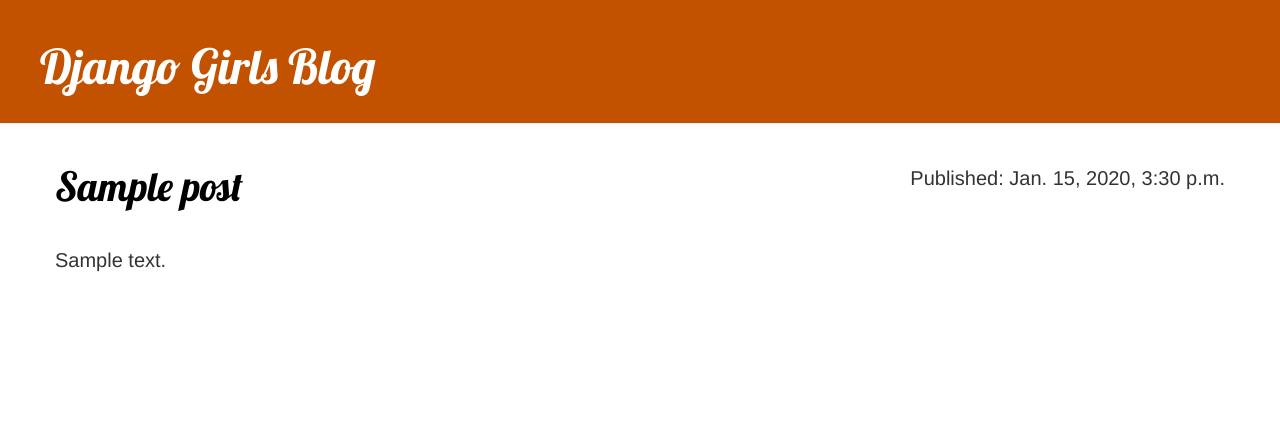
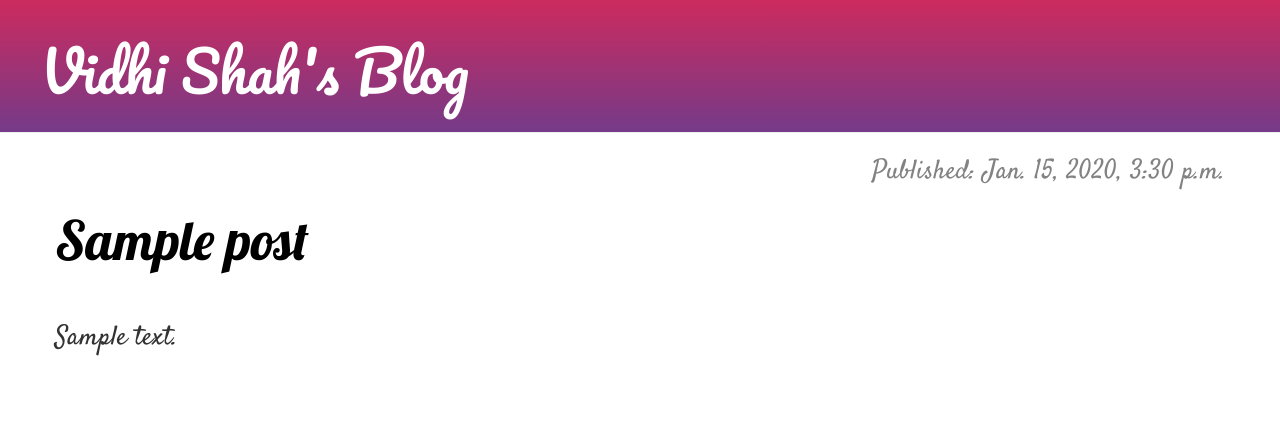
Before and after one commit to vidhishah171/my-first-blog, a Django app: page / in a window 1280 px wide. Shown: the top 427 px of the page. Run offline with Django 3.2, Linux system fonts and the light colour scheme; tables that the repository leaves empty hold one stand-in row (values such as "Sample post"); some libraries are stand-ins or nearby versions.

Commit message:
Added view and template for detailed blog post as well as CSS for the site 4thd time.

```diff
--- a/blog/static/css/blog.css
+++ b/blog/static/css/blog.css
@@ -1,17 +1,15 @@
-*{
-	fonnt-size:20px;
-}
-
 .page-header {
-    background-color: #C25100;
+    /*background-color: #C25100; */
+    background: -webkit-linear-gradient(#cc2b5e, #753a88);
     margin-top: 0;
     padding: 20px 20px 20px 40px;
 }
 
 .page-header h1, .page-header h1 a, .page-header h1 a:visited, .page-header h1 a:active {
     color: #ffffff;
-    font-size: 36pt;
+    font-size: 2em;
     text-decoration: none;
+    font-family: 'Pacifico', cursive;
 }
 
 .content {
@@ -22,8 +20,6 @@
 h1, h2, h3, h4 {
     font-family: 'Lobster', cursive;
     font-size: 2em;
-}
-
 }
 
 .date {
@@ -51,11 +47,20 @@
     margin-bottom: 70px;
 }
 
-.post h2 a, .post h2 a:visited {
+.post h2 a{
     color: #000000;
+    transition: color 1s;
+}
+
+.post h2 a:hover{
+	background: -webkit-linear-gradient(#cc2b5e, #753a88);
+	-webkit-background-clip: text;
+	-webkit-text-fill-color: transparent;
+    text-shadow: 2px 4px 3px rgba(0,0,0,0.1);
 }
 
 .col-sm-12{
 	width: 100%;
-	font-size: 20px;
+	font-size: 27px;
+	font-family: 'Satisfy', cursive;
 }
--- a/blog/templates/blog/base.html
+++ b/blog/templates/blog/base.html
@@ -7,10 +7,11 @@
 	<link rel="stylesheet" href="//maxcdn.bootstrapcdn.com/bootstrap/3.2.0/css/bootstrap-theme.min.css">
 	<link rel="stylesheet" href="{% static 'css/blog.css' %}">
     <link href="//fonts.googleapis.com/css?family=Lobster&subset=latin,latin-ext" rel="stylesheet" type="text/css">
+    <link href="https://fonts.googleapis.com/css2?family=Pacifico&family=Satisfy&display=swap" rel="stylesheet">
 </head>
 <body>
 	<div class="page-header">
-        <h1><a href="/">Django Girls Blog</a></h1>
+        <h1><a href="/">Vidhi Shah's Blog</a></h1>
     </div>
     <div class="content container-fluid">
     <div class="row">
--- a/blog/templates/blog/post_detail.html
+++ b/blog/templates/blog/post_detail.html
@@ -4,7 +4,7 @@
 {% block content %}
 	<div class="post">
 		{% if post.published_date %}
-		    <div class="date save">
+		    <div class="date">
 		        <p>Published: {{ post.published_date }}</p>
 		    </div>
 		{% endif %}
--- a/blog/templates/blog/post_list.html
+++ b/blog/templates/blog/post_list.html
@@ -5,7 +5,7 @@
     {% for post in posts %}
         <div class="post">
             {% if post.published_date %}
-                <div class="date save">
+                <div class="date">
                     Published: {{ post.published_date }}
                 </div>
             {% endif %}
```
